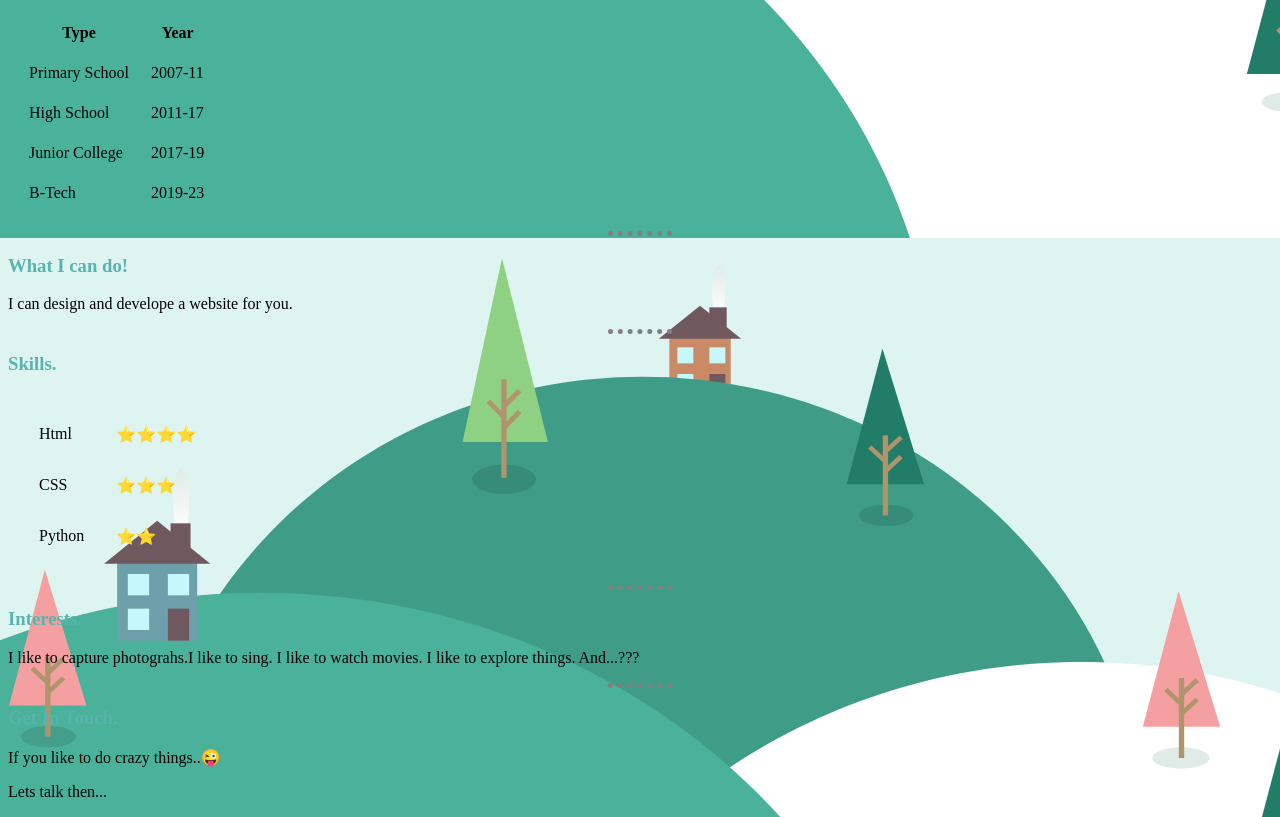
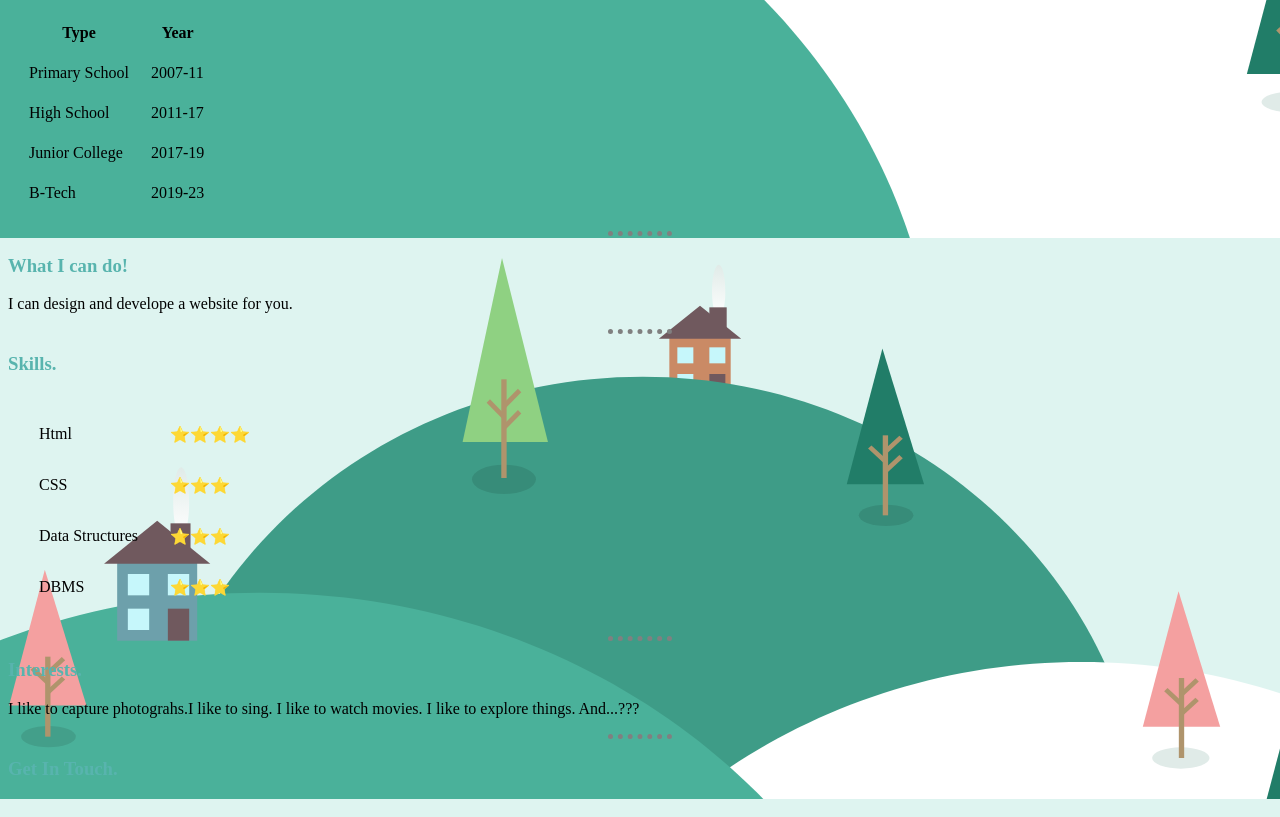
Before and after one commit to prathameshbhoi/First, a plain HTML site: page index.html in a window 1280 px wide. Shown: the part 562-1379 px from the top of the page. Drawn offline with Linux system fonts and the light colour scheme; a web font is replaced by a local one.

Commit message:
Update index.html

```diff
--- a/index.html
+++ b/index.html
@@ -76,8 +76,12 @@
          <td>⭐⭐⭐</td>
        </tr>
        <tr>
-         <td>Python</td>
-         <td>⭐⭐</td>
+         <td>Data Structures</td>
+         <td>⭐⭐⭐</td>
+       </tr>
+       <tr>
+         <td>DBMS</td>
+         <td>⭐⭐⭐</td>
        </tr>
      </table>
      <hr>
@@ -86,7 +90,5 @@
         I like to explore things. And...???</p>
      <hr>
      <h3>Get In Touch.</h3>
-     <p>If you like to do crazy things..😜</p>
-     <p>Lets talk then... </p>
   </body>
 </html>
```
